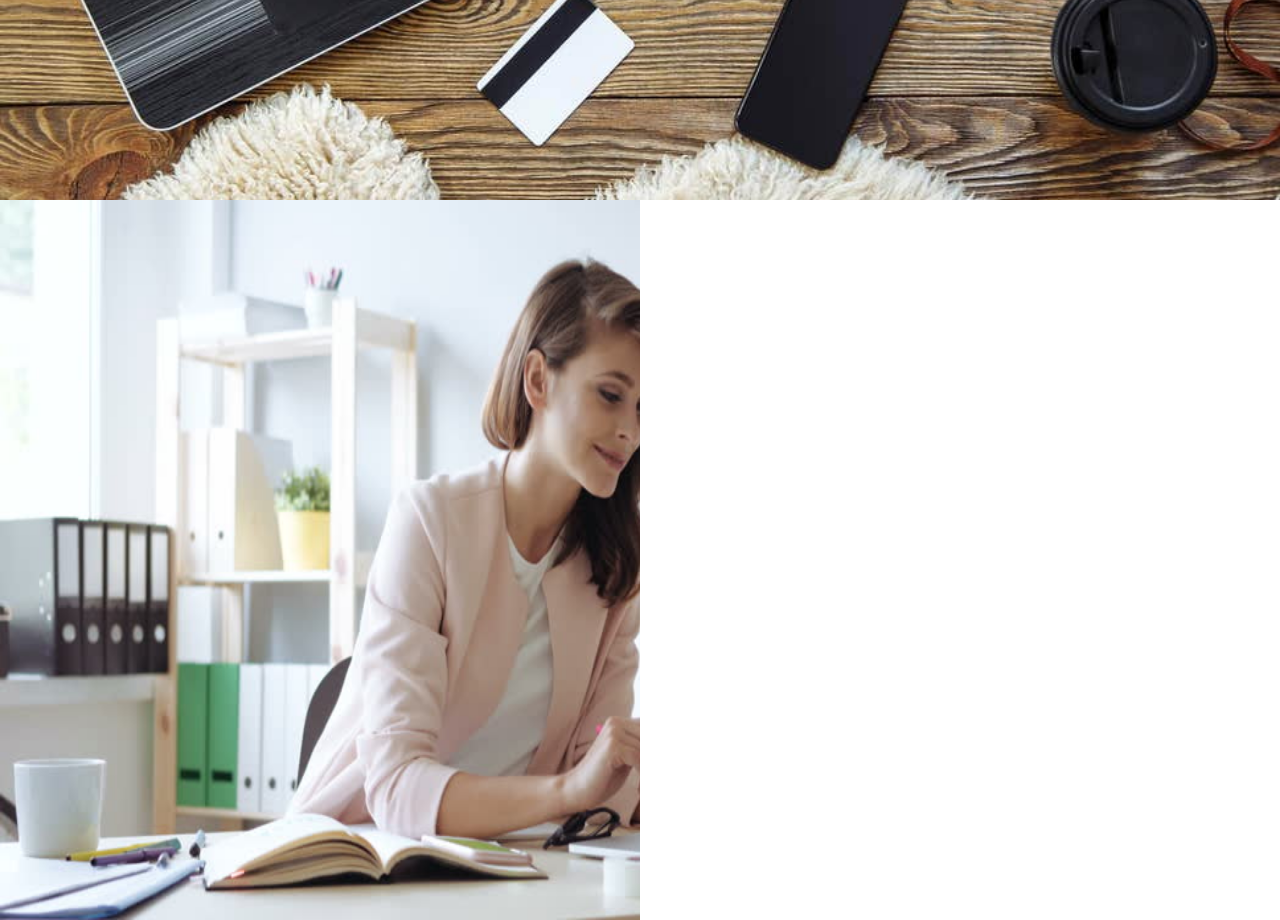
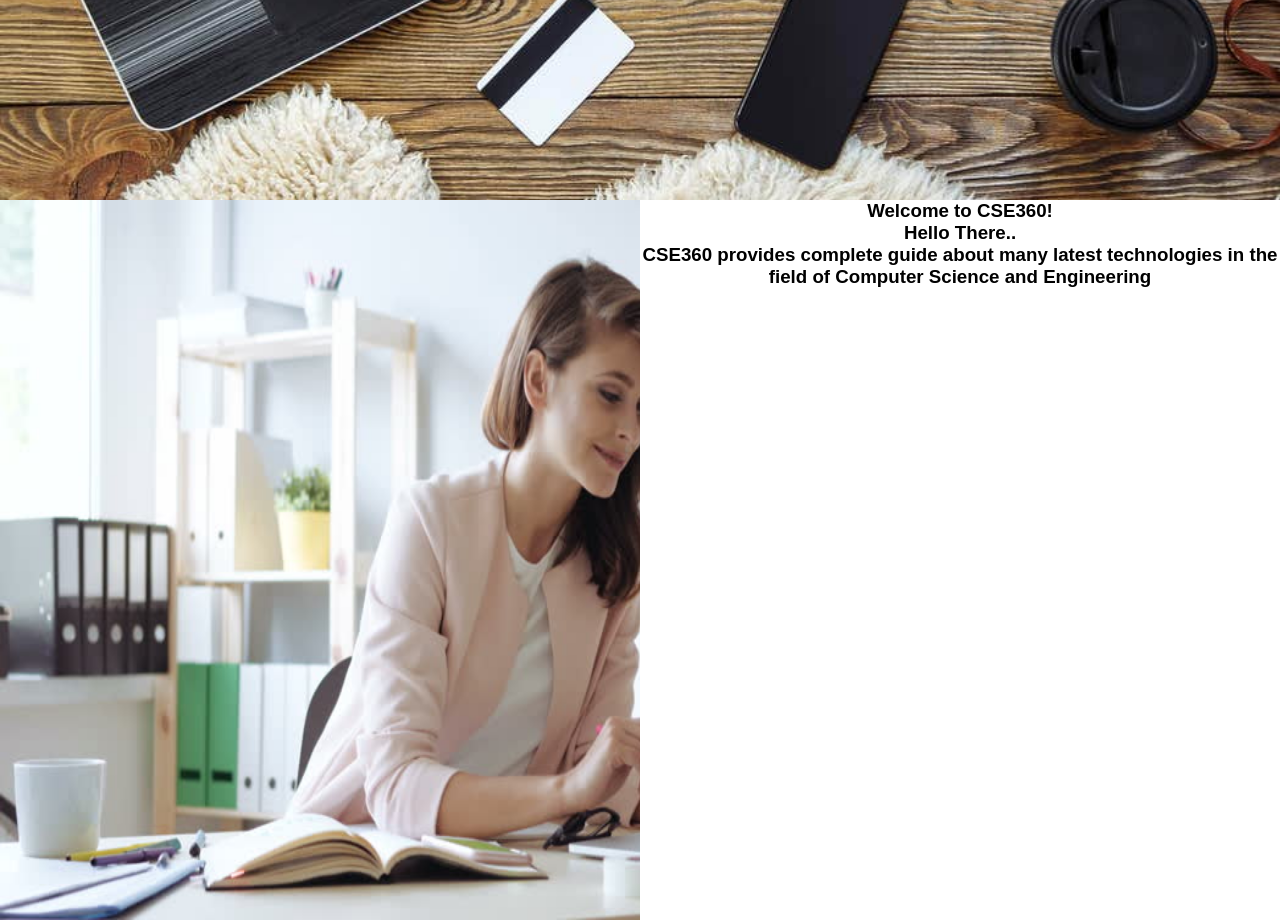
Before and after one commit to Varsh18/CSE360, a PHP site: page / in a window 1280 px wide. Shown: the part 600-1520 px from the top of the page. Run offline with PHP 8.4, Linux system fonts and the light colour scheme.

Commit message:
Add details about website

```diff
--- a/index.php
+++ b/index.php
@@ -21,6 +21,15 @@
       background-repeat: no-repeat;
       width:50%;
       height:45em;
+    }
+    #about{
+      width:50%;
+      display:inline-block;
+    }
+    #about-company{
+      display:flex;
+      flex-wrap:wrap;
+      text-align: center;
     }
     .container{
       text-align: center;
@@ -75,7 +84,10 @@
   <div id="working">
   </div>
   <div id="about">
-
+      <h3>Welcome to CSE360!<h3>
+      <span>Hello There..</span>
+      <p> CSE360 provides complete guide about many latest technologies in the field of
+        Computer Science and Engineering</p>
   </div>
   </div>
   </body>
```
